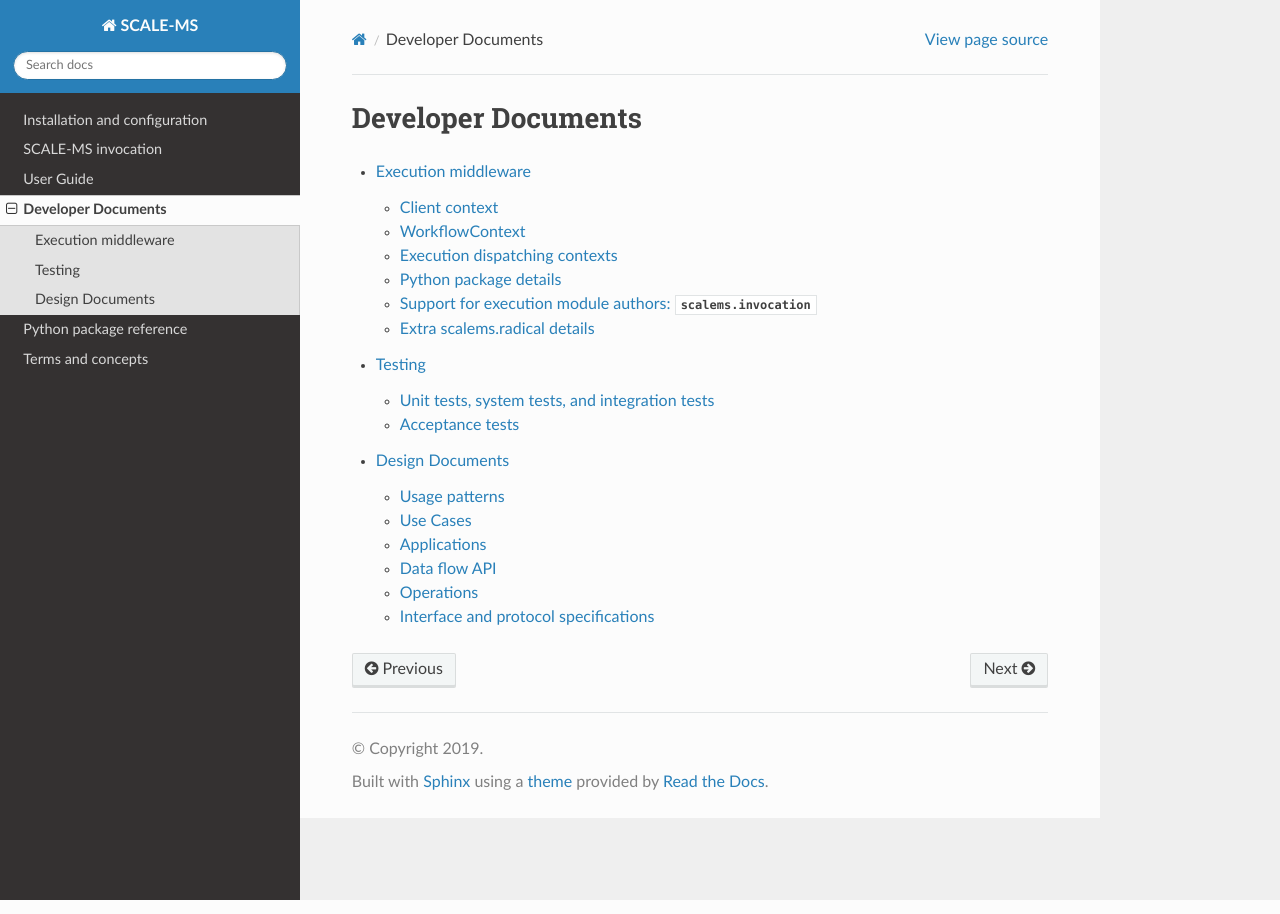
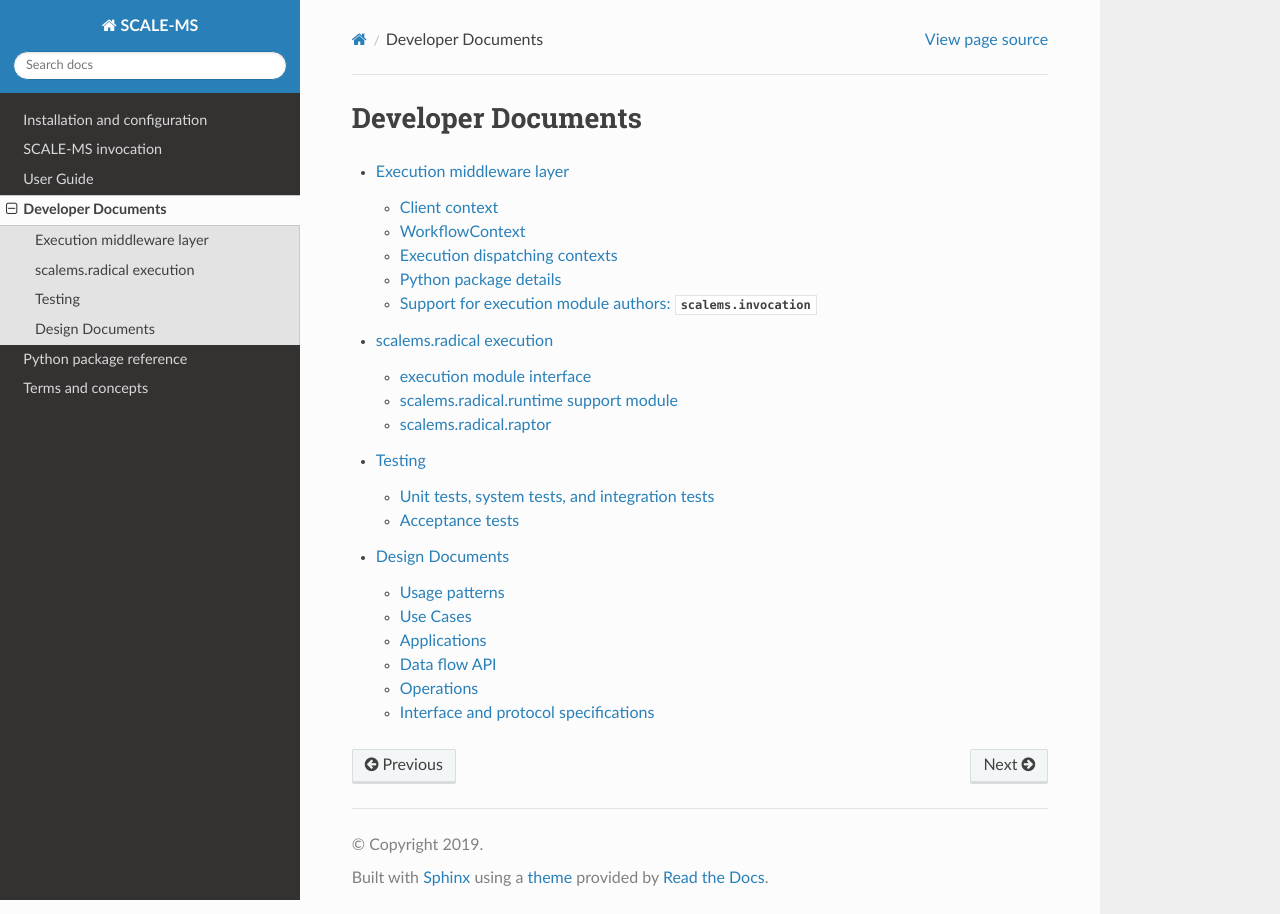
Before and after one commit to SCALE-MS/scale-ms, a Sphinx documentation site: the page built from docs/developer.rst, in a window 1280 px wide. Built offline with Sphinx 7.4.7 and the Read the Docs theme 2.0.0, drawn with Linux system fonts in a browser that asks for light colours; part of the change alters nothing that is shown.

Commit message:
Provide a separate developer doc section for RP connectors

```diff
--- a/docs/developer.rst
+++ b/docs/developer.rst
@@ -6,5 +6,6 @@ Developer Documents
     :maxdepth: 2
 
     executor
+    executor_radical
     testing
     design/index
--- a/docs/executor.rst
+++ b/docs/executor.rst
@@ -1,6 +1,6 @@
-====================
-Execution middleware
-====================
+==========================
+Execution middleware layer
+==========================
 
 Executable graphs or graph segments produced by client software are dispatched
 and translated for execution on managed computing resources.
@@ -168,38 +168,3 @@ Execution module authors should also be aware of the following utilities.
 .. autofunction:: scalems.utility.parser
 
 .. autofunction:: scalems.utility.make_parser
-
-Extra scalems.radical details
-=============================
-
-User interface is documented at :py:mod:`scalems.radical`.
-
-.. autofunction:: scalems.radical.configuration
-
-scalems.radical.runtime support module
---------------------------------------
-
-.. automodule:: scalems.radical.runtime
-
-.. autofunction:: scalems.radical.runtime.executor_factory
-
-.. autoclass:: scalems.radical.runtime.RPDispatchingExecutor
-    :members: __init__, runtime, runtime_configuration, runtime_startup, runtime_shutdown, updater
-
-.. autoclass:: scalems.radical.runtime.Configuration
-    :members:
-
-.. autoclass:: scalems.radical.runtime.Runtime
-    :members:
-
-.. autofunction:: scalems.radical.runtime.rp_task
-
-.. autofunction:: scalems.radical.runtime.scalems_callback
-
-.. autofunction:: scalems.radical.runtime.submit
-
-scalems.radical.raptor
-----------------------
-
-.. automodule:: scalems.radical.raptor
-    :members:
--- /dev/null
+++ b/docs/executor_radical.rst
@@ -0,0 +1,69 @@
+=========================
+scalems.radical execution
+=========================
+
+User interface is documented at :py:mod:`scalems.radical`.
+
+execution module interface
+--------------------------
+
+.. autofunction:: scalems.radical.configuration
+
+.. autofunction:: scalems.radical.workflow_manager
+
+scalems.radical.runtime support module
+--------------------------------------
+
+.. automodule:: scalems.radical.runtime
+
+.. autofunction:: scalems.radical.runtime.executor_factory
+
+.. autoclass:: scalems.radical.runtime.RPDispatchingExecutor
+    :members: runtime, runtime_configuration, runtime_startup, runtime_shutdown
+    :member-order: bysource
+    :exclude-members: __new__
+
+.. autoclass:: scalems.radical.runtime.Configuration
+    :members:
+
+.. autoclass:: scalems.radical.runtime.Runtime
+    :members:
+
+.. autofunction:: scalems.radical.runtime.rp_task
+
+.. autofunction:: scalems.radical.runtime.scalems_callback
+
+.. autofunction:: scalems.radical.runtime.submit
+
+scalems.radical.raptor
+----------------------
+
+.. automodule:: scalems.radical.raptor
+
+master task
+~~~~~~~~~~~
+
+`scalems` specialization of the "master" component in the
+:py:mod:`radical.pilot.raptor` federated scheduling protocol.
+
+worker task
+~~~~~~~~~~~
+
+`scalems` specialization of the "worker" component in the
+:py:mod:`radical.pilot.raptor` federated scheduling protocol.
+
+compatibility helpers
+~~~~~~~~~~~~~~~~~~~~~
+
+These classes are not formal types, but are used to represent (untyped)
+interfaces in :py:mod:`radical.pilot.raptor`.
+
+.. autoclass:: RaptorWorkerConfig
+    :members:
+
+.. autoclass:: WorkerDescriptionDict
+    :members:
+    :exclude-members: __new__
+
+.. autoclass:: TaskDictionary
+    :members:
```
